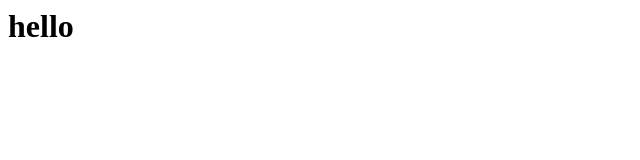
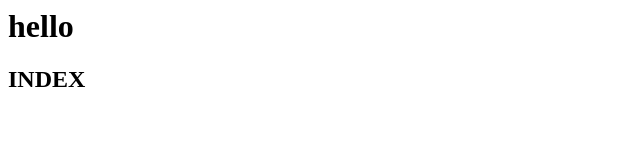
Before and after one commit to naveen-kampara/demo, a plain HTML site: page index.html in a window 1280 px wide. Shown: the whole page, without its empty margins (0-640 px from the left). Drawn offline with Linux system fonts and the light colour scheme.

Commit message:
second version updated

```diff
--- a/index.html
+++ b/index.html
@@ -4,5 +4,6 @@
 </head>
 <body>
 <h1> hello</h1>
+<h2>INDEX</h2>
 </body>
 </html>
```
